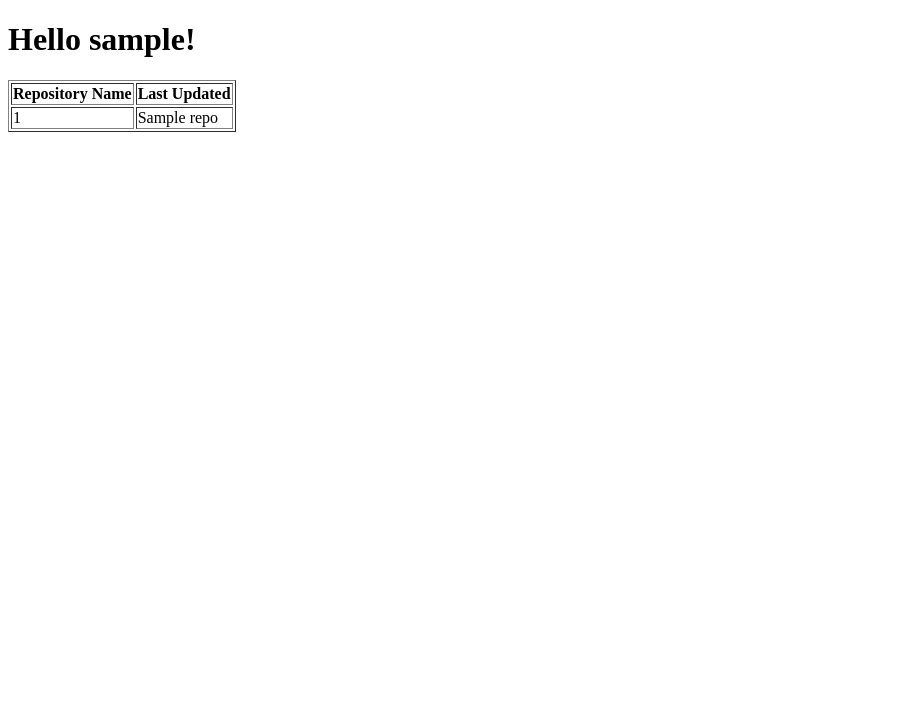
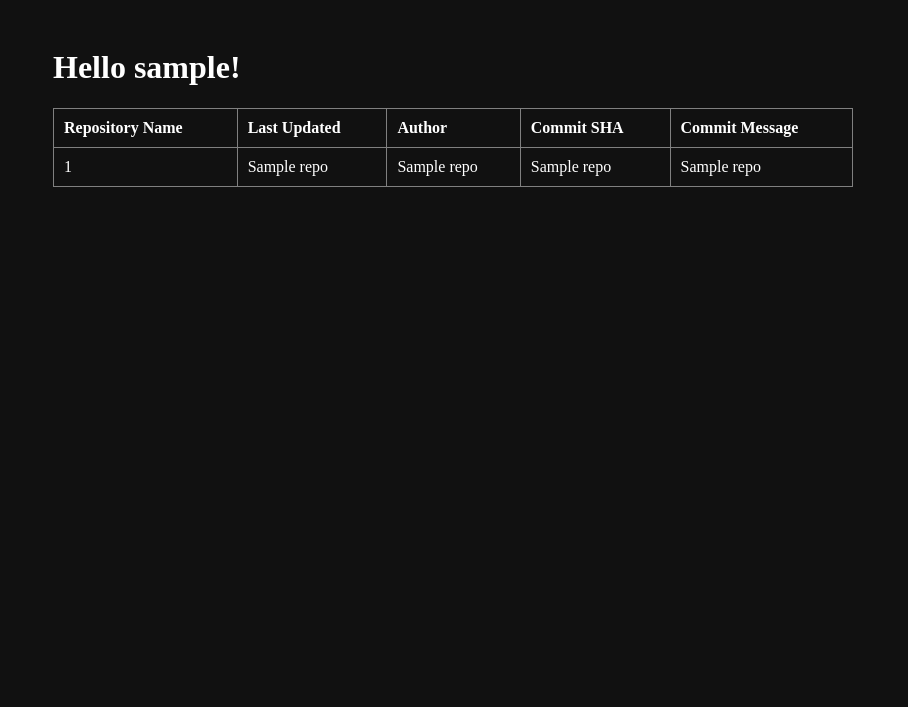
Before and after one commit to SovietMeteor10/Flask_Server_Practice, a Flask app: template templates/git_hello.html in a window 1280 px wide. Shown: the top 707 px of the page, without its empty margins (0-908 px from the left). Run offline with Flask 3, Linux system fonts and the light colour scheme; the template is opened without the code that fills it: most values are stand-ins (such as "Sample title", 1, 10 or a date in 2020).

Commit message:
css and table update

```diff
--- a/app.py
+++ b/app.py
@@ -27,16 +27,47 @@ def submit_gitname():
 
     response = requests.get(f"https://api.github.com/users/{input_name}/repos")
 
+    repo_data_list = []
+
     if response.status_code == 200:
+        repos = response.json()
 
-        repo_data_list = [
-            [repo["full_name"], repo["pushed_at"]] for repo in response.json()
-        ]
+        for repo in repos:
+
+            commits_response = requests.get(repo["commits_url"].replace('{/sha}', ''))
+
+
+            if commits_response.status_code == 200:
+                commits = commits_response.json()
+
+
+                if commits:
+
+                    latest_commit = commits[0]
+                    author_name = latest_commit["commit"]["author"]["name"]
+                    commit_sha = latest_commit["sha"]
+                    commit_message = latest_commit["commit"]["message"]
+
+
+                    repo_data_list.append([
+                        repo["full_name"],
+                        repo["pushed_at"],
+                        author_name,
+                        commit_sha,
+                        commit_message
+                    ])
+            else:
+                 repo_data_list.append([
+                        repo["full_name"],
+                        repo["pushed_at"],
+                        "No Author Listed",
+                        "No Commit Hash Listed",
+                        "No Commit Message Listed"
+                    ])
 
     return render_template(
         "git_hello.html", username=input_name, repo_data_list=repo_data_list
     )
-
 
 @app.route("/query")
 def get_query():
--- a/static/styles.css
+++ b/static/styles.css
@@ -9,7 +9,7 @@ body {
     margin-left: 25px;
     margin-right: 25px;
     padding: 20px;
-    border: 3px solid white;
+
     border-radius: 5px;
     box-sizing: border-box;
     height: calc(100vh - 100px);
@@ -20,3 +20,18 @@ body {
     flex-direction: column;
     width: 200px
 }
+
+.table-wrapper {
+    width: 100%; /* Adjust width as needed */
+    max-width: 800px; /* Limit the maximum width of the table */
+}
+
+table {
+    width: 100%; /* Table takes the full width of the wrapper */
+    border-collapse: collapse; /* Ensure borders are collapsed */
+}
+
+th, td {
+    padding: 10px; /* Add padding for better spacing */
+    text-align: left; /* Align text to the left */
+}
--- a/templates/git_hello.html
+++ b/templates/git_hello.html
@@ -1,13 +1,20 @@
 <!DOCTYPE html>
 <html>
+<head>
+    <link rel="stylesheet" href="/static/styles.css"/>
+</head>
 <body>
+    <div class="page-content">
       <h1>Hello {{ username }}!</h1>
-    <div>
+      <div class="table-wrapper">
             <table border="1">
                 <thead>
                     <tr>
                         <th>Repository Name</th>
                         <th>Last Updated</th>
+                        <th>Author</th>
+                        <th>Commit SHA</th>
+                        <th>Commit Message</th>
                     </tr>
                 </thead>
                 <tbody>
@@ -16,15 +23,19 @@
                             <tr>
                                 <td>{{ repo[0] }}</td>
                                 <td>{{ repo[1] }}</td>
+                                <td>{{ repo[2] }}</td>
+                                <td>{{ repo[3] }}</td>
+                                <td>{{ repo[4] }}</td>
                             </tr>
                         {% endfor %}
                     {% else %}
                         <tr>
-              <td colspan="2">No repositories found.</td>
+                            <td colspan="5">No repositories found.</td>
                         </tr>
                     {% endif %}
                 </tbody>
             </table>
         </div>
+    </div>
 </body>
 </html>
```
Lines whose indentation alone changed are shown as unchanged.
